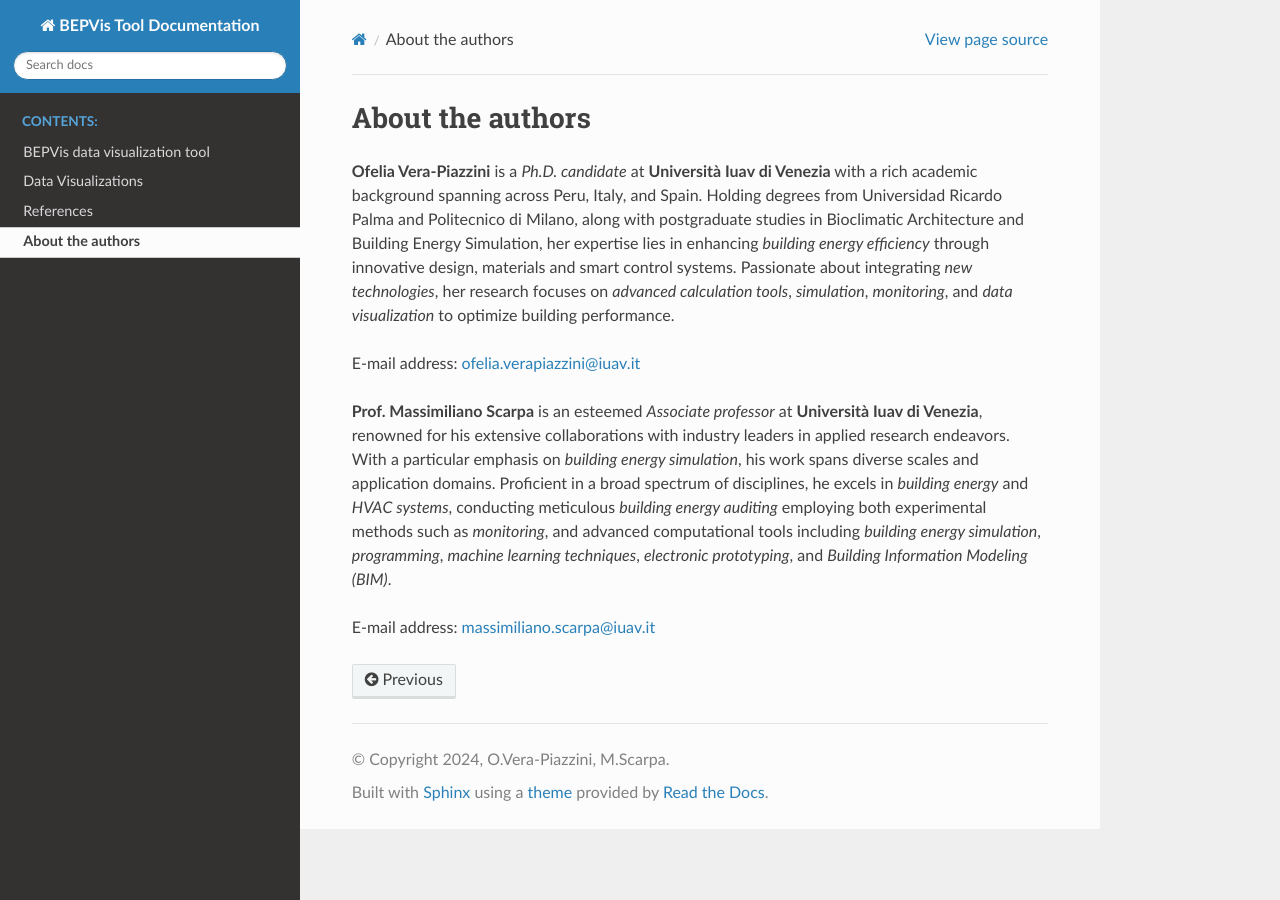
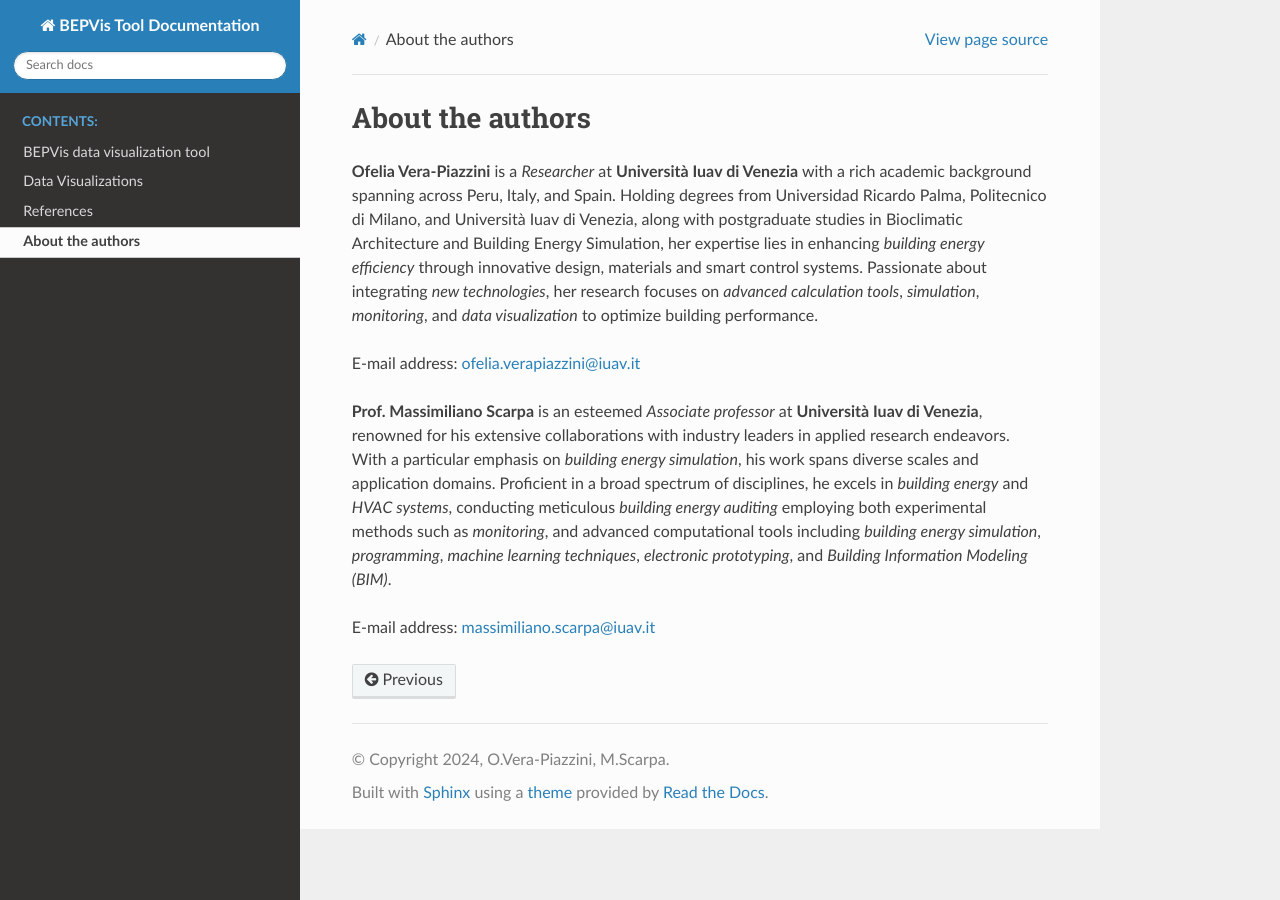
Before and after one commit to Vera-Piazzini/BEPVisTool, a Sphinx documentation site: the page built from docs/authors.rst, in a window 1280 px wide. Built offline with Sphinx 7.4.7 and the Read the Docs theme 3.1.0, drawn with Linux system fonts in a browser that asks for light colours.

Commit message:
authors.rst

```diff
--- a/docs/authors.rst
+++ b/docs/authors.rst
@@ -6,7 +6,7 @@
 About the authors
 ===================
 
-**Ofelia Vera-Piazzini** is a *Ph.D. candidate* at **Università Iuav di Venezia** with a rich academic background spanning across Peru, Italy, and Spain. Holding degrees from Universidad Ricardo Palma and Politecnico di Milano, along with postgraduate studies in Bioclimatic Architecture and Building Energy Simulation, her expertise lies in enhancing *building energy efficiency* through innovative design, materials and smart control systems. Passionate about integrating *new technologies*, her research focuses on *advanced calculation tools*, *simulation*, *monitoring*, and *data visualization* to optimize building performance.
+**Ofelia Vera-Piazzini** is a *Researcher* at **Università Iuav di Venezia** with a rich academic background spanning across Peru, Italy, and Spain. Holding degrees from Universidad Ricardo Palma, Politecnico di Milano, and Università Iuav di Venezia, along with postgraduate studies in Bioclimatic Architecture and Building Energy Simulation, her expertise lies in enhancing *building energy efficiency* through innovative design, materials and smart control systems. Passionate about integrating *new technologies*, her research focuses on *advanced calculation tools*, *simulation*, *monitoring*, and *data visualization* to optimize building performance.
 
 E-mail address: ofelia.verapiazzini@iuav.it
 
```
